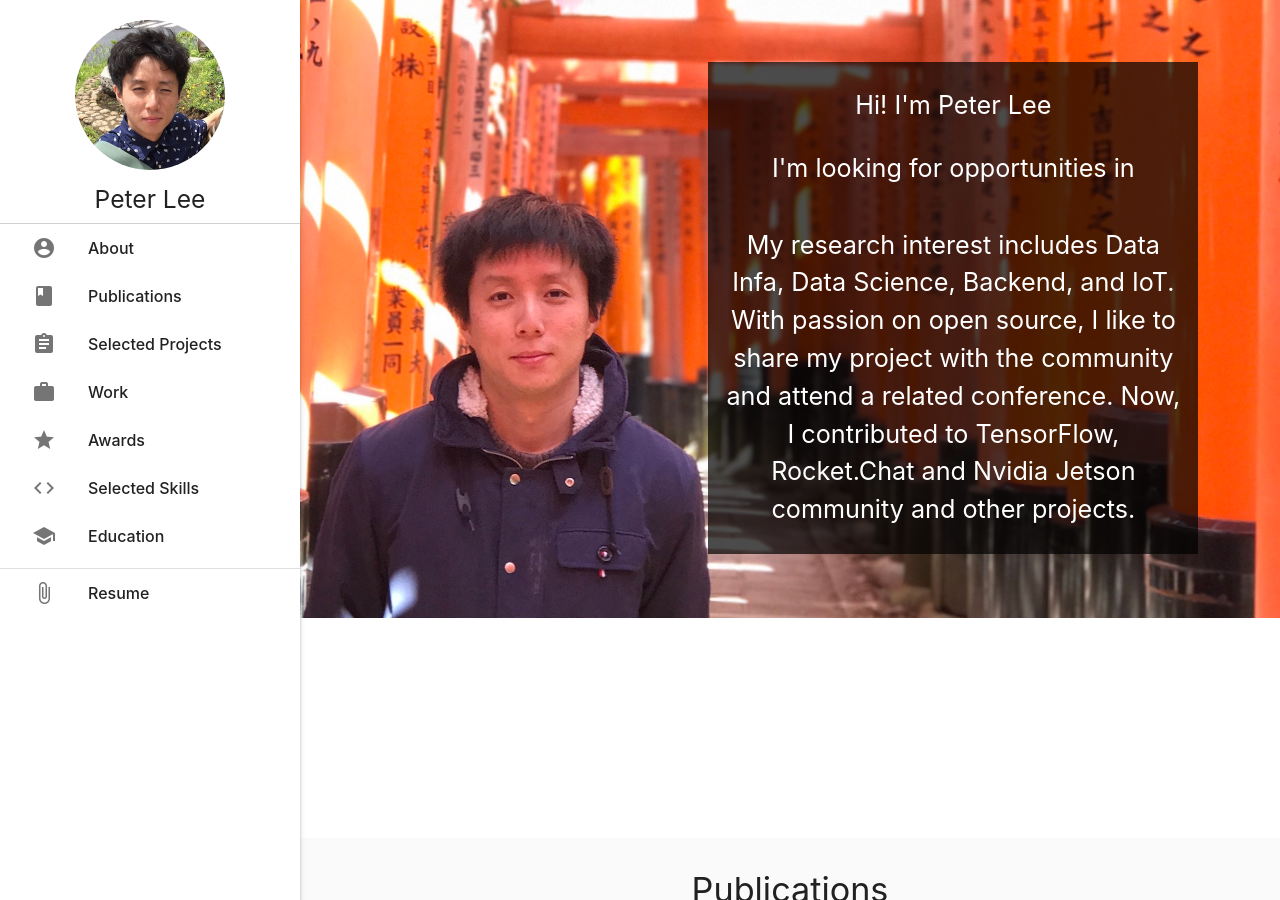
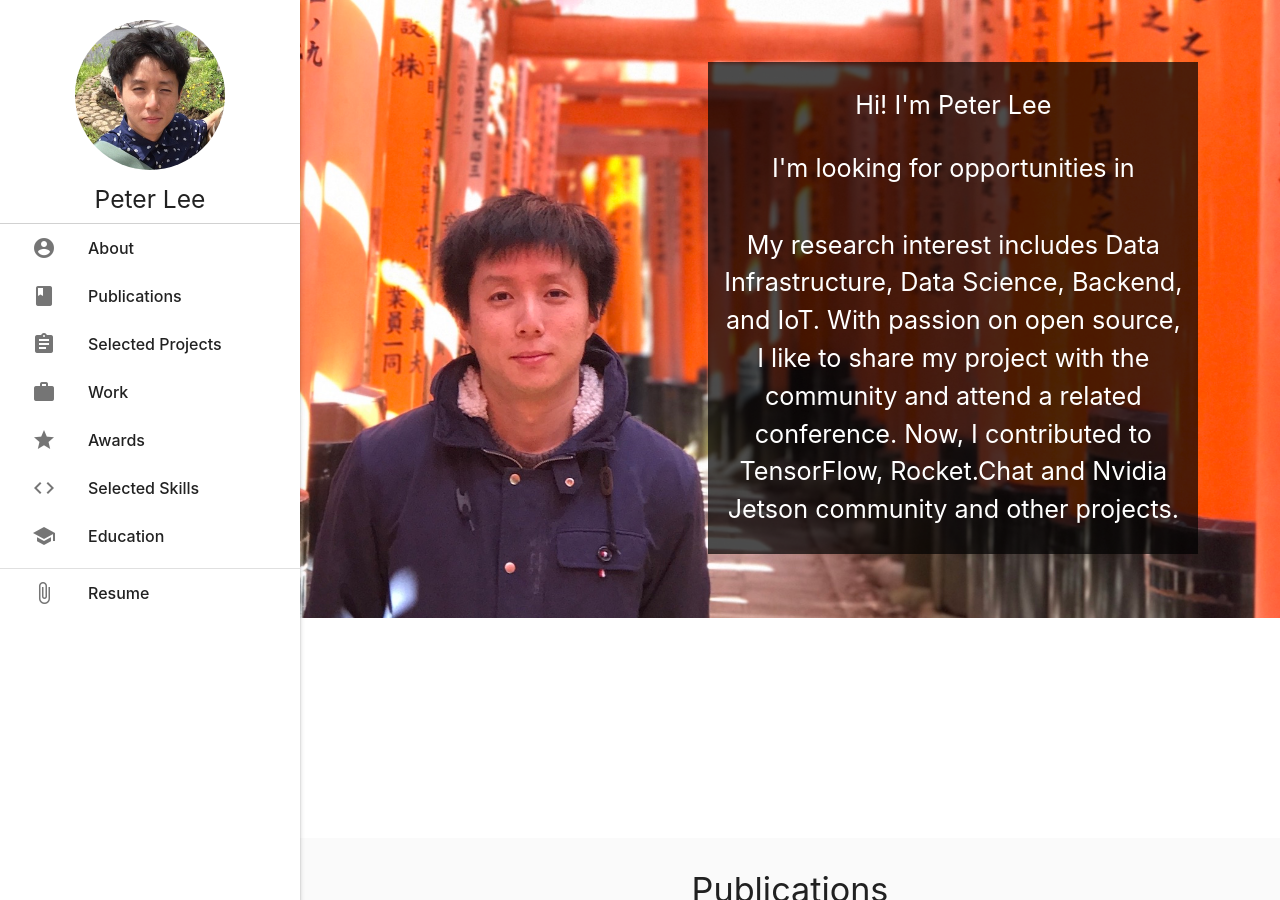
Before and after one commit to peterlee0127/cv, a Jekyll site: the page built from index.html, in a window 1280 px wide and 900 px high. Built offline with Jekyll 4.4.1, drawn with Linux system fonts in a browser that asks for light colours; a script that is not in the unit is left out.

Commit message:
change wording

```diff
--- a/_includes/paragraph/about.html
+++ b/_includes/paragraph/about.html
@@ -4,7 +4,7 @@
     <p class="flow-text white-text">Hi! I'm </span><span class="flow-text white-text">Peter Lee </p>
     <p class="flow-text white-text" style='height:0.4em;'>I'm looking for opportunities in</p>
     <div class="typed-about flow-text yellow-text" style='height:0.6em;font-size:1.5em'></div>
-    <p class="flow-text white-text">My research interest includes Data Infa, Data Science, Backend, and IoT.
+    <p class="flow-text white-text">My research interest includes Data Infrastructure, Data Science, Backend, and IoT.
       With passion on open source, I like to share my project with the community and attend a related conference.
         Now, I contributed to TensorFlow, Rocket.Chat and Nvidia Jetson community and other projects.
     </p>
```
